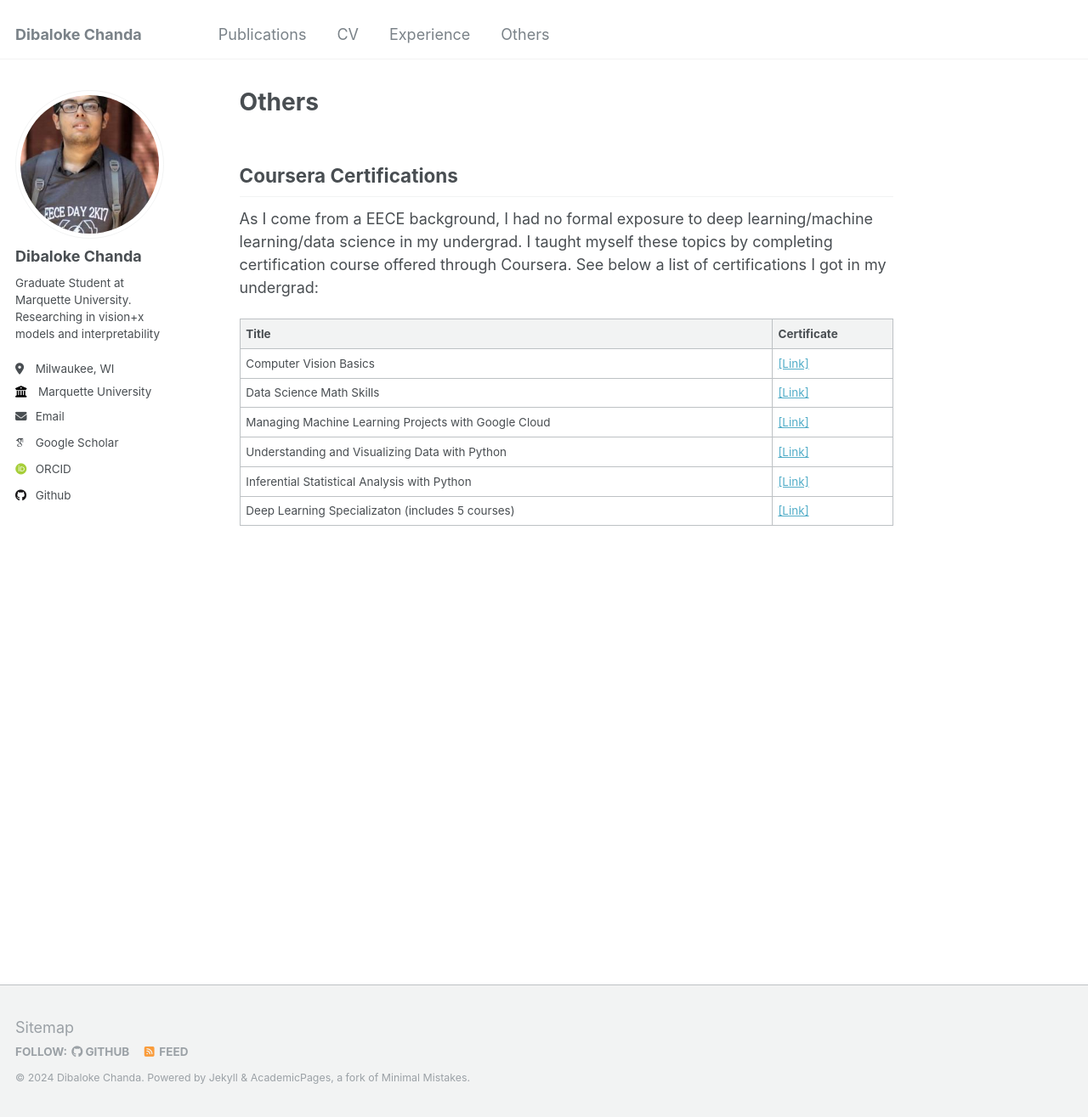
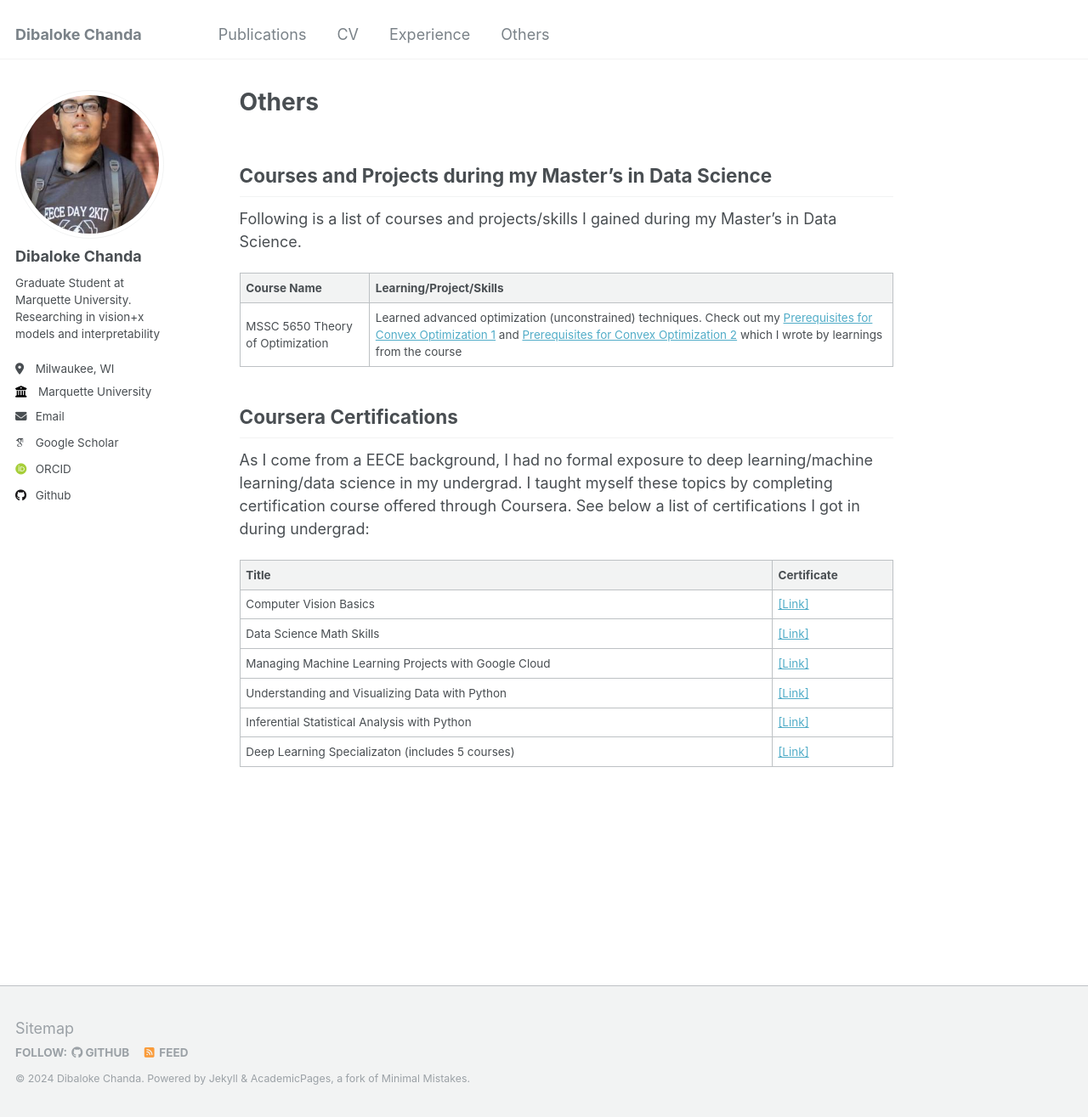
Before and after one commit to dibaloke/dibaloke.github.io, a Jekyll site: the page built from _pages/others.md, in a window 1280 px wide and 1315 px high. Shown: the whole window at 85% size. Built offline with Jekyll 4.4.1, drawn with Linux system fonts in a browser that asks for light colours; some web fonts are replaced.

Commit message:
Update others.md

```diff
--- a/_pages/others.md
+++ b/_pages/others.md
@@ -5,8 +5,16 @@ author_profile: true
 
 ---
 
+## Courses and Projects during my Master's in Data Science
+Following is a list of courses and projects/skills I gained during my Master's in Data Science.
+
+| Course Name         | Learning/Project/Skills          |
+|------------------|----------------------|
+|MSSC 5650 Theory of Optimization| Learned advanced optimization (unconstrained) techniques. Check out my [Prerequisites for Convex Optimization 1](https://dibalokechanda.github.io/posts/Prerequisites-for-Convex-Optimization1-blog/) and [Prerequisites for Convex Optimization 2](https://dibalokechanda.github.io/posts/Prerequisites-for-Convex-Optimization2-blog/) which I wrote by learnings from the course|
+
+
 ## Coursera Certifications
-As I come from a EECE background, I had no formal exposure to deep learning/machine learning/data science in my undergrad. I taught myself these topics by completing certification course offered through Coursera. See below a list of certifications I got in my undergrad:
+As I come from a EECE background, I had no formal exposure to deep learning/machine learning/data science in my undergrad. I taught myself these topics by completing certification course offered through Coursera. See below a list of certifications I got in during undergrad:
 
 | Title            | Certificate          |
 |------------------|----------------------|
```
